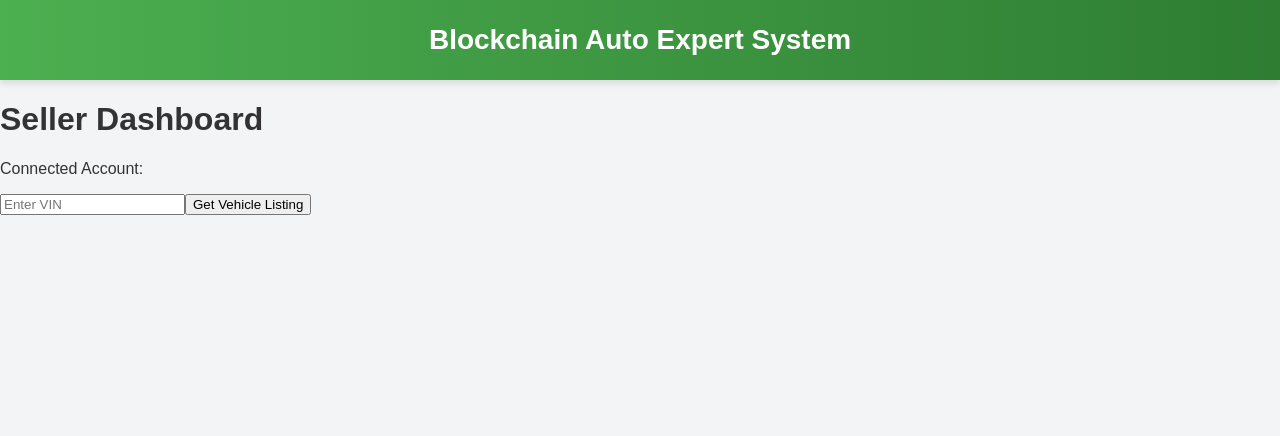
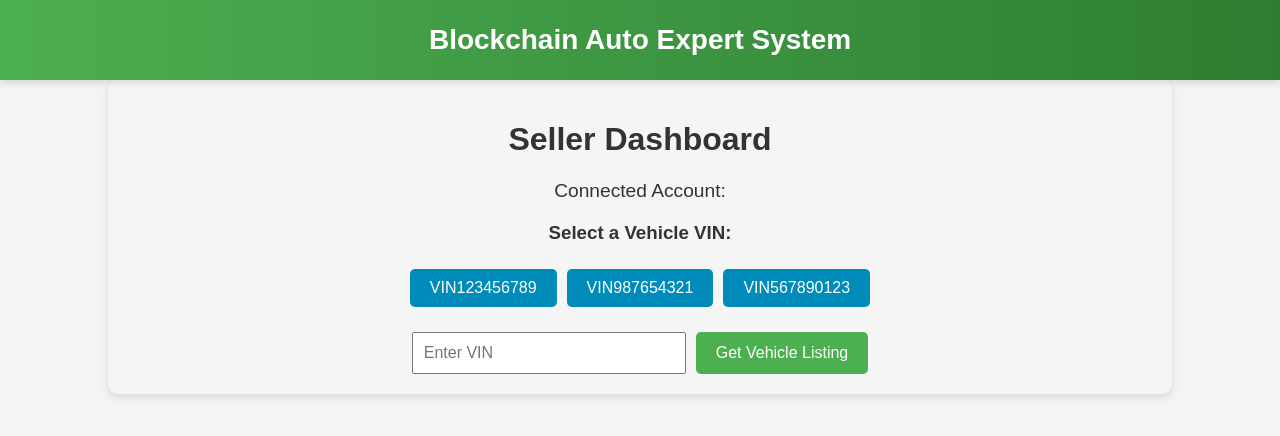
Before and after one commit to AtesEray/Ceng485, a React (Create React App) app: page /seller-home in a window 1280 px wide. Shown: the top 436 px of the page. Built offline with nearby package versions, Linux system fonts and the light colour scheme.

Commit message:
rror fetching vehicle info: Web3ValidatorError: Web3 validator found 1 error[s]: value at "/0" is required problem xdd

```diff
--- a/src/App.js
+++ b/src/App.js
@@ -7,6 +7,7 @@ import Register from './Register';
 import BuyerHome from './pages/BuyerHome';
 import SellerHome from './pages/SellerHome';
 import ExpertHome from './pages/ExpertHome';
+import VehicleDetails from './pages/VehicleDetails';
 
 
 
@@ -83,6 +84,8 @@ function App() {
           <Route path="/buyer-home" element={<BuyerHome />} />
           <Route path="/seller-home" element={<SellerHome />} />
           <Route path="/expert-home" element={<ExpertHome />} />
+          <Route path="/vehicle/:vin" element={<VehicleDetails />} /> {/* Dynamic VIN route */}
+
         </Routes>
       </div>
     </Router>
--- a/src/pages/BuyerHome.js
+++ b/src/pages/BuyerHome.js
@@ -1,19 +1,19 @@
 import React, { useEffect, useState } from 'react';
 import Web3 from 'web3';
-import ownerABI from '../contracts/Owner.json'; // Doğru klasörden ABI'yi import edin
+import { useParams } from 'react-router-dom'; // Access VIN from URL parameters
+import ownerABI from '../contracts/Owner.json';
+import './css/VehicleDetails.css';
 
-// Kontrat adresinizi buraya ekleyin
-const ownerContractAddress = "0x39b7b68e3e89d1dbbd8001a0806c411abbab7f13"; // Owner kontratının gerçek adresi
+const ownerContractAddress = "0x39b7b68e3e89d1dbbd8001a0806c411abbab7f13";
 
-const BuyerHome = () => {
+const VehicleDetails = () => {
+  const { vin } = useParams(); // Extract VIN from the URL parameter
   const [web3, setWeb3] = useState(null);
   const [account, setAccount] = useState(null);
-  const [ownerContract, setOwnerContract] = useState(null);
-  const [vin, setVin] = useState('');
   const [vehicleInfo, setVehicleInfo] = useState(null);
+  const [isOwner, setIsOwner] = useState(false);
   const [error, setError] = useState(null);
 
-  // Web3 ve kontrat bağlantısını başlatma
   useEffect(() => {
     const initWeb3 = async () => {
       try {
@@ -23,74 +23,53 @@ const BuyerHome = () => {
           setWeb3(web3Instance);
           setAccount(accounts[0]);
 
-          // Owner kontrat nesnesini başlatma
-          const owner = new web3Instance.eth.Contract(ownerABI.abi, ownerContractAddress); // Eğer ownerABI içinde abi varsa
-          // Eğer ownerABI doğrudan ABI'yi içeriyorsa şu şekilde kullanın:
-          // const owner = new web3Instance.eth.Contract(ownerABI, ownerContractAddress);
+          // Initialize contract
+          const owner = new web3Instance.eth.Contract(ownerABI.abi, ownerContractAddress);
 
-          setOwnerContract(owner);
+          // Fetch vehicle info based on VIN
+          const vehicleData = await owner.methods.vehicles(vin).call();
+          if (vehicleData) {
+            const { 0: plateNumber, 1: vehicleVIN, 2: ownerAddress } = vehicleData;
+
+            // Set vehicle info state
+            setVehicleInfo({ plateNumber, vin: vehicleVIN, owner: ownerAddress });
+
+            // Check if the connected account is the vehicle's owner
+            setIsOwner(accounts[0].toLowerCase() === ownerAddress.toLowerCase());
+          } else {
+            setError('Vehicle not found!');
+          }
         } else {
           alert('MetaMask is required!');
         }
-      } catch (error) {
-        console.error('Error initializing Web3:', error);
+      } catch (err) {
+        console.error('Error fetching vehicle info:', err);
+        setError('Failed to fetch vehicle information.');
       }
     };
+
     initWeb3();
-  }, []);
-
-  // Araç bilgilerini getirme
-  const handleGetVehicle = async () => {
-    try {
-      if (!vin || !ownerContract) {
-        return alert('Please enter a valid VIN.');
-      }
-
-      const vehicleData = await ownerContract.methods.vehicles(vin).call({
-        from: account, // İşlemi gönderen hesap
-        gas: 3000000,  // Gas limit
-      });
-      setVehicleInfo({
-        plateNumber: vehicleData[0], // Araç plakası
-        vin: vehicleData[1],         // Araç VIN (Vehicle Identification Number)
-        owner: vehicleData[2],       // Araç sahibi
-      });
-      setVehicleInfo({
-        plateNumber: vehicleData[0],
-        vin: vehicleData[1],
-        owner: vehicleData[2],
-      });
-      setError(null); // Hata mesajını temizle
-    } catch (err) {
-      console.error('Error fetching vehicle info:', err);
-      setError('Failed to fetch vehicle information. Please check the VIN or the contract.');
-    }
-  };
+  }, [vin]);
 
   return (
-    <div>
-      <h1>Buyer Home</h1>
-      <p>Connected Account: {account}</p>
-      <div>
-        <input
-          type="text"
-          placeholder="Enter VIN"
-          value={vin}
-          onChange={(e) => setVin(e.target.value)}
-        />
-        <button onClick={handleGetVehicle}>Get Vehicle Info</button>
-      </div>
-      {error && <p style={{ color: 'red' }}>{error}</p>}
-      {vehicleInfo && (
-        <div>
-          <h3>Vehicle Info</h3>
+    <div className="vehicle-details-container">
+      <h1>Vehicle Details</h1>
+      {error && <p className="error-message">{error}</p>}
+
+      {vehicleInfo ? (
+        <div className="vehicle-info">
           <p>Plate Number: {vehicleInfo.plateNumber}</p>
           <p>VIN: {vehicleInfo.vin}</p>
-          <p>Owner: {vehicleInfo.owner}</p>
+          <p>Owner Address: {vehicleInfo.owner}</p>
+          <p>
+            Is Owner: <strong>{isOwner ? 'Yes (You are the owner)' : 'No'}</strong>
+          </p>
         </div>
+      ) : (
+        <p>Loading vehicle details...</p>
       )}
     </div>
   );
 };
 
-export default BuyerHome;
+export default VehicleDetails;
--- a/src/pages/SellerHome.js
+++ b/src/pages/SellerHome.js
@@ -1,8 +1,12 @@
 import React, { useEffect, useState } from 'react';
 import Web3 from 'web3';
-import sellerABI from '../contracts/Seller.json'; // Import the correct ABI for Seller contract
+import { useNavigate } from 'react-router-dom';
+import sellerABI from '../contracts/Seller.json'; // Correct ABI import for Seller contract
+import './css/SellerDashboard.css';  // Styling for the Seller Dashboard page
 
-const sellerContractAddress = "0x17d86102230B5944D9c5F34ed4D88DB64207c86E"; // Replace with actual seller contract address
+const sellerContractAddress = "0x17d86102230B5944D9c5F34ed4D88DB64207c86E"; // Replace with the actual seller contract address
+
+
 
 const SellerDashboard = () => {
   const [web3, setWeb3] = useState(null);
@@ -11,16 +15,20 @@ const SellerDashboard = () => {
   const [vin, setVin] = useState('');
   const [vehicleListing, setVehicleListing] = useState(null);
   const [error, setError] = useState(null);
+  const navigate = useNavigate();  // For navigation to Vehicle Details page
 
-  console.log(vin);
 
-  // Web3 and contract initialization
+
+  // Predefined VINs to display buttons
+  const predefinedVins = ['VIN123456789', 'VIN987654321', 'VIN567890123'];
+
+  // Initialize Web3 and Seller contract
   useEffect(() => {
     const initWeb3 = async () => {
       try {
         if (window.ethereum) {
           const web3Instance = new Web3(window.ethereum);
-          await window.ethereum.request({ method: 'eth_requestAccounts' });  // Request accounts access
+          await window.ethereum.request({ method: 'eth_requestAccounts' });  // Request account access
 
           const accounts = await web3Instance.eth.getAccounts();
           setWeb3(web3Instance);
@@ -39,6 +47,7 @@ const SellerDashboard = () => {
     initWeb3();
   }, []);
 
+  // Fetch vehicle listing based on VIN
   const handleGetListing = async () => {
     try {
       if (!vin || !sellerContract) {
@@ -56,38 +65,66 @@ const SellerDashboard = () => {
       }
 
       setVehicleListing({
-        vin ,
+        vin,
         price: listingData.price,
         isActive: listingData.isActive,
       });
 
-      setError(null); // Clear any error message
+      setError(null); // Clear any previous error messages
     } catch (err) {
       console.error('Error fetching listing data:', err);
       setError('Failed to fetch listing. Please check the VIN or the contract.');
     }
   };
 
+  // Navigate to Vehicle Details page
+  const handleNavigateToVehicleDetails = (vin) => {
+    navigate(`/vehicle/${vin}`); // Navigate to the vehicle details page
+  };
+
   return (
-    <div>
-      <h1>Seller Dashboard</h1>
-      <p>Connected Account: {account}</p>
-      <div>
+    <div className="seller-dashboard-container">
+      <h1 className="seller-dashboard-title">Seller Dashboard</h1>
+      <p className="account-info">Connected Account: {account}</p>
+
+      <div className="vin-selection">
+        <h3>Select a Vehicle VIN:</h3>
+        <div className="vin-buttons">
+          {predefinedVins.map((vin, index) => (
+            <button
+              key={index}
+              className="vin-button"
+              onClick={() => handleNavigateToVehicleDetails(vin)}
+            >
+              {vin}
+            </button>
+          ))}
+        </div>
+      </div>
+
+      <div className="vin-input-section">
         <input
           type="text"
           placeholder="Enter VIN"
           value={vin}
           onChange={(e) => setVin(e.target.value)}
         />
-        <button onClick={handleGetListing}>Get Vehicle Listing</button>
+        <button className="get-listing-btn" onClick={handleGetListing}>
+          Get Vehicle Listing
+        </button>
       </div>
-      {error && <p style={{ color: 'red' }}>{error}</p>}
+
+      {error && <p className="error-message">{error}</p>}
+
       {vehicleListing && (
-        <div>
+        <div className="vehicle-listing-info">
           <h3>Vehicle Listing</h3>
           <p>VIN: {vehicleListing.vin}</p>
           <p>Price: {web3.utils.fromWei(vehicleListing.price.toString(), 'ether')} ETH</p>
           <p>Status: {vehicleListing.isActive ? 'Active' : 'Inactive'}</p>
+          <button className="view-vehicle-details-btn" onClick={() => handleNavigateToVehicleDetails(vin)}>
+            View Vehicle Details
+          </button>
         </div>
       )}
     </div>
--- /dev/null
+++ b/src/pages/VehicleDetails.js
@@ -0,0 +1,85 @@
+import React, { useEffect, useState } from 'react';
+import Web3 from 'web3';
+import { useParams } from 'react-router-dom';
+import ownerABI from '../contracts/Owner.json';
+
+const ownerContractAddress = "0x39b7b68e3e89d1dbbd8001a0806c411abbab7f13";
+
+
+
+const VehicleDetails = () => {
+  const { vin } = useParams();
+  const [web3, setWeb3] = useState(null);
+  const [account, setAccount] = useState(null);
+  const [vehicleInfo, setVehicleInfo] = useState(null);
+  const [isOwner, setIsOwner] = useState(false);
+  const [error, setError] = useState(null);
+
+  useEffect(() => {
+    const initWeb3 = async () => {
+      try {
+        if (!window.ethereum) {
+          setError('MetaMask is not installed. Please install MetaMask and reload the page.');
+          return;
+        }
+
+        const web3Instance = new Web3(window.ethereum);
+        await window.ethereum.request({ method: 'eth_requestAccounts' });
+        const accounts = await web3Instance.eth.getAccounts();
+
+        setWeb3(web3Instance);
+        setAccount(accounts[0]);
+        console.log('Connected account:', accounts[0]);
+
+        if (!vin) {
+          setError('VIN is missing or invalid.');
+          return;
+        }
+
+        const owner = new web3Instance.eth.Contract(ownerABI.abi, ownerContractAddress);
+        const vehicleData = await owner.methods.vehicles(vin).call();
+
+        console.log('Vehicle Data:', vehicleData);
+
+        if (vehicleData && vehicleData[0] !== "") {
+          const { 0: plateNumber, 1: vehicleVIN, 2: ownerAddress } = vehicleData;
+          setVehicleInfo({ plateNumber, vin: vehicleVIN, owner: ownerAddress });
+          setIsOwner(accounts[0]?.toLowerCase() === ownerAddress.toLowerCase());
+        } else {
+          setError('Vehicle with this VIN does not exist.');
+        }
+      } catch (err) {
+        console.error('Error initializing Web3:', err);
+        setError('Failed to initialize Web3 or fetch vehicle information.');
+      }
+    };
+
+    initWeb3();
+  }, [vin]);
+
+
+
+  if (error) {
+    return <div>Error: {error}</div>;
+  }
+
+  return (
+    <div className="vehicle-details-container">
+      <h1>Vehicle Details</h1>
+      {vehicleInfo ? (
+        <div>
+          <p>Plate Number: {vehicleInfo.plateNumber}</p>
+          <p>VIN: {vehicleInfo.vin}</p>
+          <p>Owner Address: {vehicleInfo.owner}</p>
+          <p>{isOwner ? 'You are the owner of this vehicle.' : 'You are not the owner of this vehicle.'}</p>
+        </div>
+      ) : (
+        <p>Loading vehicle details...</p>
+      )}
+    </div>
+  );
+};
+
+
+
+export default VehicleDetails;
--- /dev/null
+++ b/src/pages/css/BuyerHome.css
@@ -0,0 +1,94 @@
+.buyer-home-container {
+    font-family: Arial, sans-serif;
+    text-align: center;
+    padding: 20px;
+  }
+
+  .buyer-home-title {
+    font-size: 2rem;
+    color: #2c3e50;
+    margin-bottom: 20px;
+  }
+
+  .account-info {
+    font-size: 1.1rem;
+    color: #7f8c8d;
+  }
+
+  .vin-selection {
+    margin-bottom: 30px;
+  }
+
+  .vin-buttons {
+    display: flex;
+    justify-content: center;
+    gap: 15px;
+    flex-wrap: wrap;
+    margin-top: 10px;
+  }
+
+  .vin-button {
+    background-color: #3498db;
+    color: white;
+    font-size: 1rem;
+    padding: 10px 20px;
+    border: none;
+    border-radius: 5px;
+    cursor: pointer;
+    transition: background-color 0.3s ease;
+  }
+
+  .vin-button:hover {
+    background-color: #2980b9;
+  }
+
+  .vin-input {
+    margin-top: 20px;
+  }
+
+  .vin-input input {
+    padding: 10px;
+    font-size: 1rem;
+    width: 200px;
+    border-radius: 5px;
+    border: 1px solid #ccc;
+  }
+
+  .get-vehicle-btn {
+    background-color: #2ecc71;
+    color: white;
+    font-size: 1rem;
+    padding: 10px 20px;
+    border: none;
+    border-radius: 5px;
+    margin-left: 10px;
+    cursor: pointer;
+    transition: background-color 0.3s ease;
+  }
+
+  .get-vehicle-btn:hover {
+    background-color: #27ae60;
+  }
+
+  .error-message {
+    color: red;
+    font-size: 1rem;
+  }
+
+  .vehicle-info {
+    margin-top: 30px;
+    background-color: #ecf0f1;
+    padding: 20px;
+    border-radius: 8px;
+    box-shadow: 0 4px 8px rgba(0, 0, 0, 0.1);
+  }
+
+  .vehicle-info h3 {
+    font-size: 1.5rem;
+    margin-bottom: 15px;
+  }
+
+  .vehicle-info p {
+    font-size: 1.1rem;
+    color: #34495e;
+  }
--- /dev/null
+++ b/src/pages/css/SellerDashboard.css
@@ -0,0 +1,104 @@
+/* SellerDashboard.css */
+.seller-dashboard-container {
+  padding: 20px;
+  background-color: #f5f5f5;
+  border-radius: 10px;
+  width: 80%;
+  margin: auto;
+  box-shadow: 0 4px 8px rgba(0, 0, 0, 0.1);
+}
+
+.seller-dashboard-title {
+  font-size: 2em;
+  text-align: center;
+  color: #333;
+}
+
+.account-info {
+  font-size: 1.2em;
+  text-align: center;
+  margin-bottom: 20px;
+}
+
+.vin-selection {
+  text-align: center;
+}
+
+.vin-buttons {
+  margin-top: 20px;
+}
+
+.vin-button {
+  margin: 5px;
+  padding: 10px 20px;
+  font-size: 1em;
+  cursor: pointer;
+  background-color: #008CBA;
+  color: white;
+  border: none;
+  border-radius: 5px;
+}
+
+.vin-button:hover {
+  background-color: #007B9E;
+}
+
+.vin-input-section {
+  display: flex;
+  justify-content: center;
+  margin-top: 20px;
+}
+
+.vin-input-section input {
+  padding: 10px;
+  font-size: 1em;
+  width: 250px;
+  margin-right: 10px;
+}
+
+.get-listing-btn {
+  padding: 10px 20px;
+  font-size: 1em;
+  cursor: pointer;
+  background-color: #4CAF50;
+  color: white;
+  border: none;
+  border-radius: 5px;
+}
+
+.get-listing-btn:hover {
+  background-color: #45a049;
+}
+
+.error-message {
+  color: red;
+  text-align: center;
+  font-size: 1.2em;
+}
+
+.vehicle-listing-info {
+  background-color: #ffffff;
+  padding: 15px;
+  border-radius: 10px;
+  box-shadow: 0 2px 6px rgba(0, 0, 0, 0.1);
+  text-align: center;
+}
+
+.vehicle-listing-info h3 {
+  font-size: 1.5em;
+}
+
+.view-vehicle-details-btn {
+  padding: 10px 20px;
+  font-size: 1em;
+  cursor: pointer;
+  background-color: #008CBA;
+  color: white;
+  border: none;
+  border-radius: 5px;
+  margin-top: 10px;
+}
+
+.view-vehicle-details-btn:hover {
+  background-color: #007B9E;
+}
--- /dev/null
+++ b/src/pages/css/VehicleDetails.css
@@ -0,0 +1,25 @@
+/* VehicleDetails.css */
+.vehicle-details-container {
+    padding: 20px;
+    background-color: #f9f9f9;
+    border-radius: 10px;
+    box-shadow: 0 4px 8px rgba(0, 0, 0, 0.1);
+    width: 80%;
+    margin: auto;
+  }
+
+  .vehicle-details-container h1 {
+    font-size: 2em;
+    text-align: center;
+  }
+
+  .vehicle-info {
+    margin-top: 20px;
+    font-size: 1.2em;
+  }
+
+  .error-message {
+    color: red;
+    text-align: center;
+    font-size: 1.2em;
+  }
```
Also changed, not shown: 1 other file (tests, documents, lock files or other folders).
